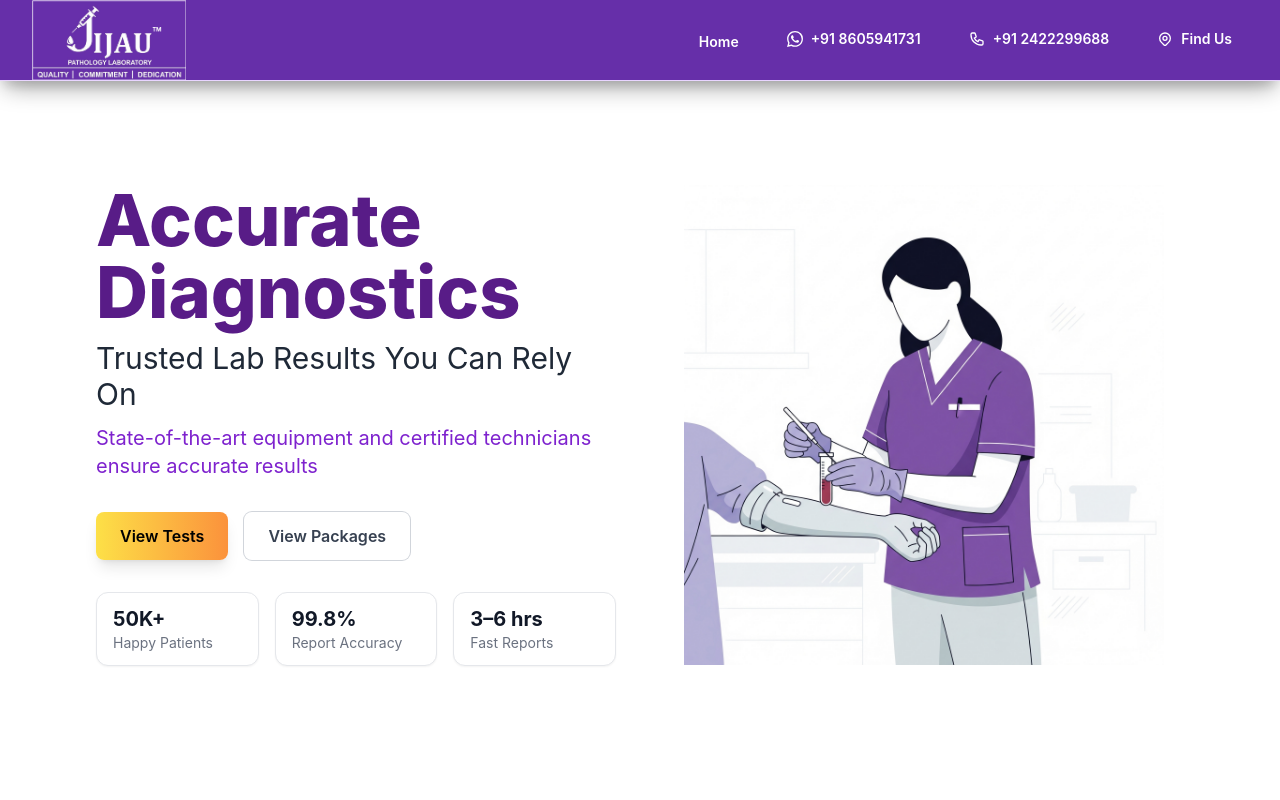
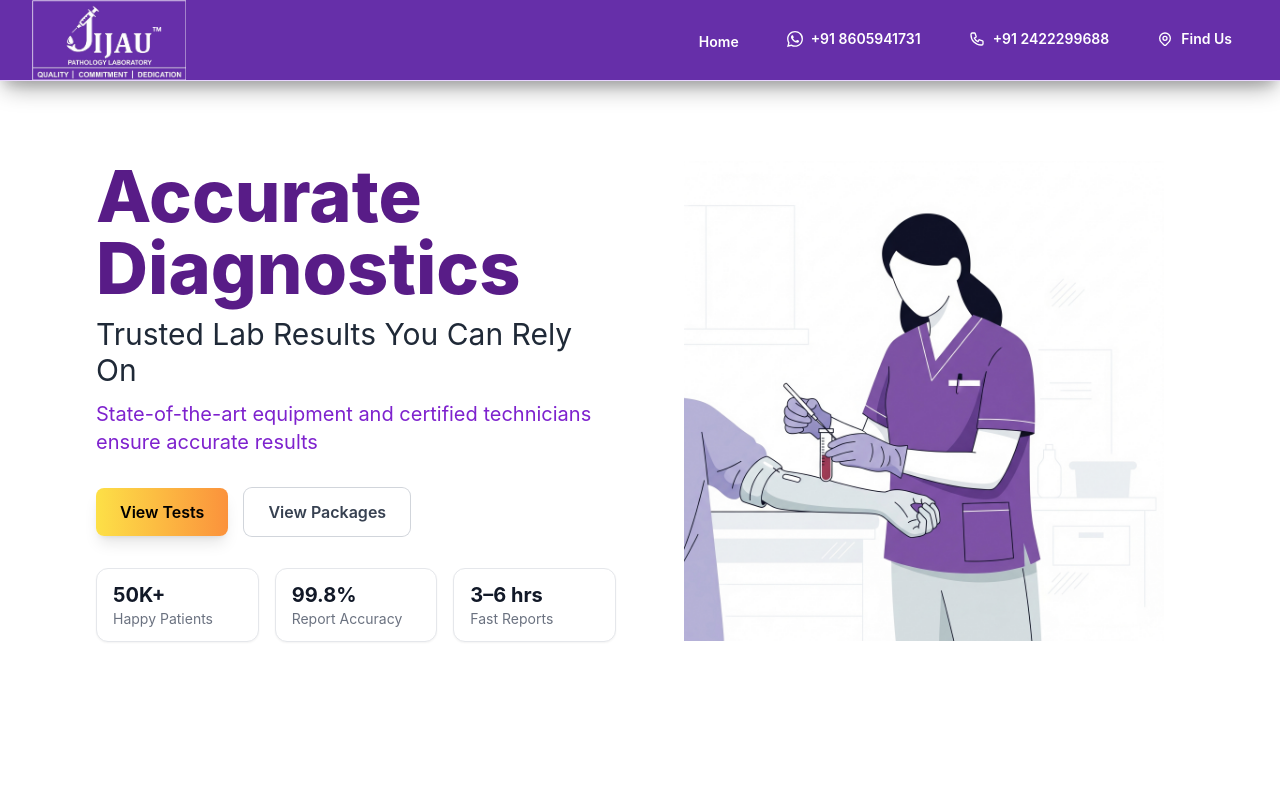
Before and after one commit to kawadeIshwar/JIJAU-PATHOLOGY-LAB, a React (Vite) app in the folder frontend/: page / in a window 1280 px wide. Shown: the top 800 px of the page. Built offline with nearby package versions, Linux system fonts and the light colour scheme; no server answers.

Commit message:
file update

```diff
--- a/frontend/src/pages/Home.jsx
+++ b/frontend/src/pages/Home.jsx
@@ -954,7 +954,7 @@ function Home() {
       )}
     </header>
       {/* Hero Section - Fullscreen Sliding Background */}
-      <section className="relative w-screen min-h-[50vh] sm:min-h-[60vh] md:min-h-[70vh] lg:min-h-screen overflow-hidden pt-8 md:pt-10 lg:pt-14">
+      <section className="relative w-screen min-h-[50vh] sm:min-h-[60vh] md:min-h-[70vh] lg:min-h-screen overflow-hidden pt-4 md:pt-6 lg:pt-8">
   {/* Background slides (white), 4 slides crossfade */}
   {[0, 1, 2, 3].map((index) => (
     <div key={index} className={`absolute inset-0 transition-opacity duration-1000 ${currentBg === index ? 'opacity-100' : 'opacity-0'}`}>
```
